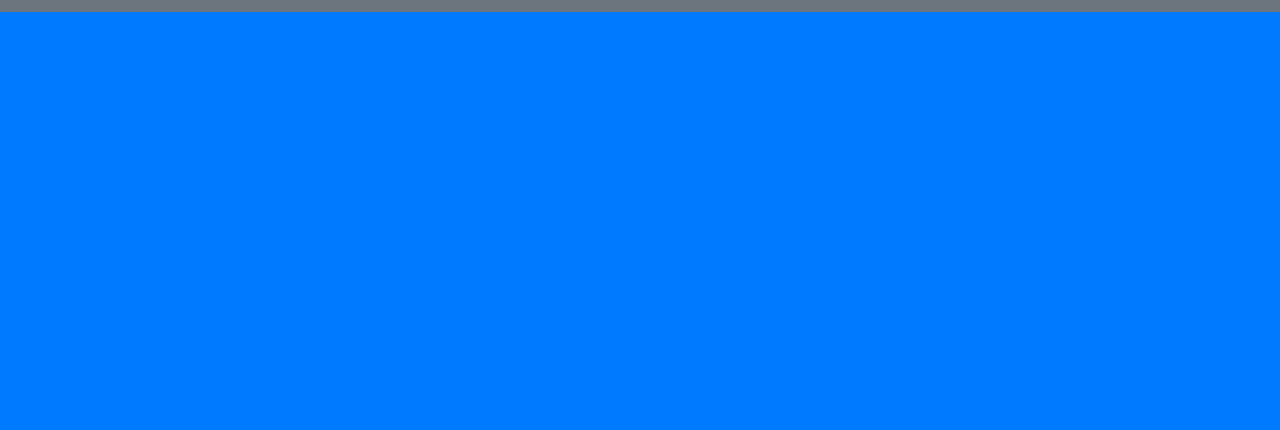
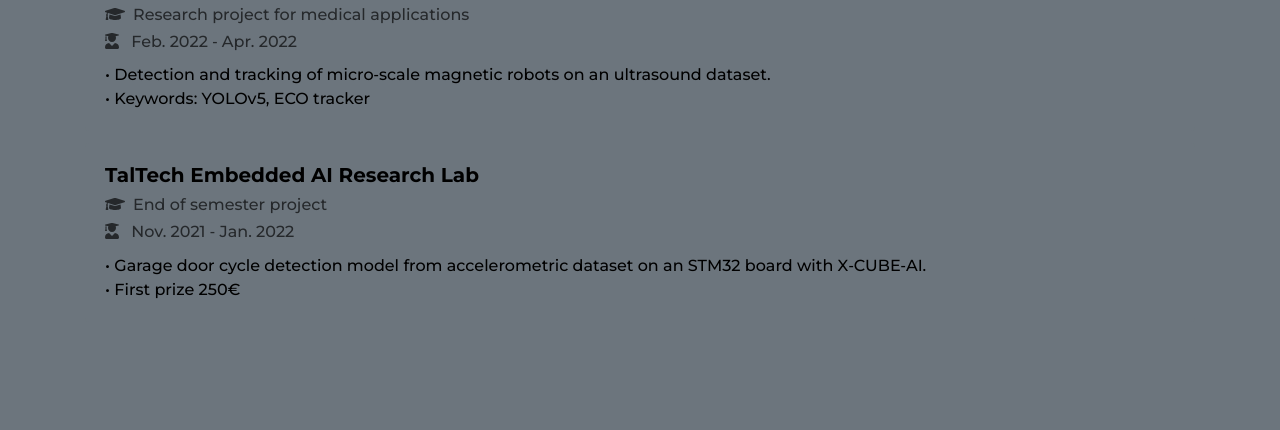
Before and after one commit to lhunout/lhunout.github.io, a Gatsby site: page / in a window 1280 px wide. Shown: the part 2664-3094 px from the top of the page. Before the commit the page ends 2676 px from the top, so only its background shows below. Built offline with nearby package versions, Linux system fonts and the light colour scheme; Gatsby itself is replaced by a stand-in of ours.

Commit message:
content changes

```diff
--- a/src/components/landing/content.js
+++ b/src/components/landing/content.js
@@ -220,6 +220,70 @@ export default class Content extends Component {
                 </div>
                 {/* - Technologies subsection */}
 
+                {/* + School subsection */}
+                <div className="subsection">
+                  <h2 className="mt-5">
+                    <span className="dot"></span>What did I{" "}
+                    <span className="word">study</span>?
+                  </h2>
+
+                  <div className="card">
+                    <div className="card-body">
+                      <div className="card-title">
+                        <h3>PRISME Laboratory</h3>
+                        <h4>
+                          <FontAwesomeIcon
+                            icon={faGraduationCap}
+                            className="mr-2"
+                          />
+                          Research project for medical applications
+                        </h4>
+                        <h4>
+                          <FontAwesomeIcon
+                            icon={faUserGraduate}
+                            className="mr-2"
+                          />{" "}
+                           Feb. 2022 ‑ Apr. 2022
+                        </h4>
+                      </div>
+
+                      <div className="card-text">
+                        • Detection and tracking of micro‑scale magnetic robots on an
+                        ultrasound dataset.
+                        <br />• Keywords: YOLOv5, ECO tracker
+                      </div>
+                    </div>
+                  </div>
+                  <div className="card">
+                    <div className="card-body">
+                      <div className="card-title">
+                        <h3>TalTech Embedded AI Research Lab</h3>
+                        <h4>
+                          <FontAwesomeIcon
+                            icon={faGraduationCap}
+                            className="mr-2"
+                          />
+                          End of semester project
+                        </h4>
+                        <h4>
+                          <FontAwesomeIcon
+                            icon={faUserGraduate}
+                            className="mr-2"
+                          />{" "}
+                          Nov. 2021 ‑ Jan. 2022
+                        </h4>
+                      </div>
+
+                      <div className="card-text">
+                        • Garage door cycle detection model from accelerometric
+                        dataset on an STM32 board with X‑CUBE‑AI.
+                        <br />• First prize 250€
+                      </div>
+                    </div>
+                  </div>
+                </div>
+                {/* - School subsection */}
+
                 {/* + Projects subsection */}
                 {/* <div className="subsection">
                   <h2 className="mt-5">
@@ -258,8 +322,8 @@ export default class Content extends Component {
                     ))}
                   </div>
                 </div> */}
+                {/* - Projects subsection */}
               </div>
-              {/* - Projects subsection */}
             </section>
           </>
         )}
```
